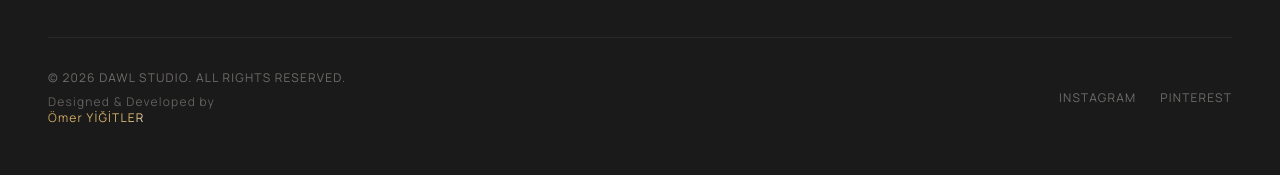
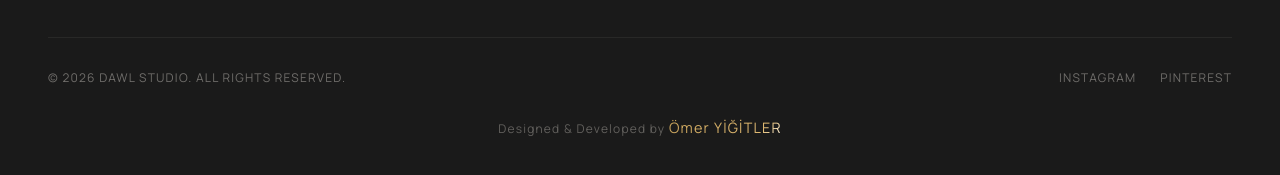
Before and after one commit to omeryigitler/dawlstudio.com, a React (Vite) app: page / in a window 1280 px wide. Shown: the part 1192-1367 px from the top of the page. Built offline with nearby package versions, Linux system fonts and the light colour scheme.

Commit message:
Refine footer attribution placement

```diff
--- a/src/components/Footer.tsx
+++ b/src/components/Footer.tsx
@@ -45,27 +45,26 @@ export function Footer() {
       </div>
 
       <div className="max-w-7xl mx-auto mt-16 pt-8 border-t border-limestone/10 flex flex-col md:flex-row justify-between items-center gap-4">
-        <div className="text-center md:text-left space-y-2">
-          <p className="text-xs text-limestone/60 uppercase tracking-widest">
-            &copy; {new Date().getFullYear()} DAWL STUDIO. All rights reserved.
-          </p>
-          <div className="text-xs text-limestone/50 tracking-widest">
-            <p>Designed &amp; Developed by</p>
-            <a
-              href="https://omeryigitler.com"
-              target="_blank"
-              rel="noopener noreferrer"
-              className="gold-foil inline-block hover:opacity-80 transition-opacity duration-300"
-            >
-              Ömer YİĞİTLER
-            </a>
-          </div>
-        </div>
+        <p className="text-xs text-limestone/60 uppercase tracking-widest text-center md:text-left">
+          &copy; {new Date().getFullYear()} DAWL STUDIO. All rights reserved.
+        </p>
         <div className="flex gap-6 text-xs text-limestone/60 uppercase tracking-widest">
           <a href="#" className="hover:text-gold transition-colors">Instagram</a>
           <a href="#" className="hover:text-gold transition-colors">Pinterest</a>
         </div>
       </div>
+
+      <p className="max-w-7xl mx-auto mt-8 text-center text-xs text-limestone/50 tracking-widest">
+        Designed &amp; Developed by{" "}
+        <a
+          href="https://omeryigitler.com"
+          target="_blank"
+          rel="noopener noreferrer"
+          className="gold-foil inline-block text-[1.2em] hover:opacity-80 transition-opacity duration-300"
+        >
+          Ömer YİĞİTLER
+        </a>
+      </p>
     </footer>
   );
 }
```
